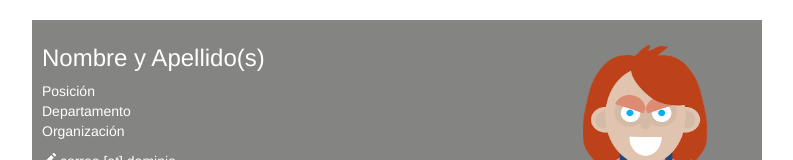
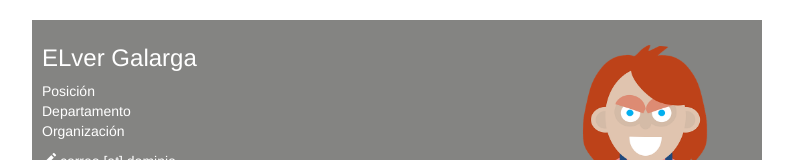
Before and after one commit to 23zeus23/23zeus23.github.io, a plain HTML site: page index.html in a window 1280 px wide. Shown: the top 160 px of the page, without its empty margins (243-1036 px from the left). Drawn offline with nearby package versions, Linux system fonts and the light colour scheme.

Commit message:
Mi segunda version personalizada

```diff
--- a/index.html
+++ b/index.html
@@ -5,7 +5,7 @@
     <meta charset="utf-8">
     <meta name="description" content="Página de ejemplo del MOOC de LINUX - UPM.">
     <!--Sustituir por los datos del alumno-->
-    <meta name="author" content="Nombre y Apellido(s)">
+    <meta name="author" content="Elver Galarga">
 
     <!--Sustituir por los datos del alumno-->
     <title>Nombre y Apellido(s)</title>
@@ -17,7 +17,7 @@
   <body>
     <div class="container header-bar">
       <!--Sustituir por los datos del alumno-->
-      <h3>Nombre y Apellido(s) <span><img style="width: 214px; height: 164px;" class='img-circle' alt="Nombre y Apellido(s)" src="img/foto.png" align="right"></span></h3>
+      <h3>ELver Galarga <span><img style="width: 214px; height: 164px;" class='img-circle' alt="Nombre y Apellido(s)" src="img/foto.png" align="right"></span></h3>
       <p>
         <!--Sustituir por los datos del alumno-->
         Posición<br>
```
